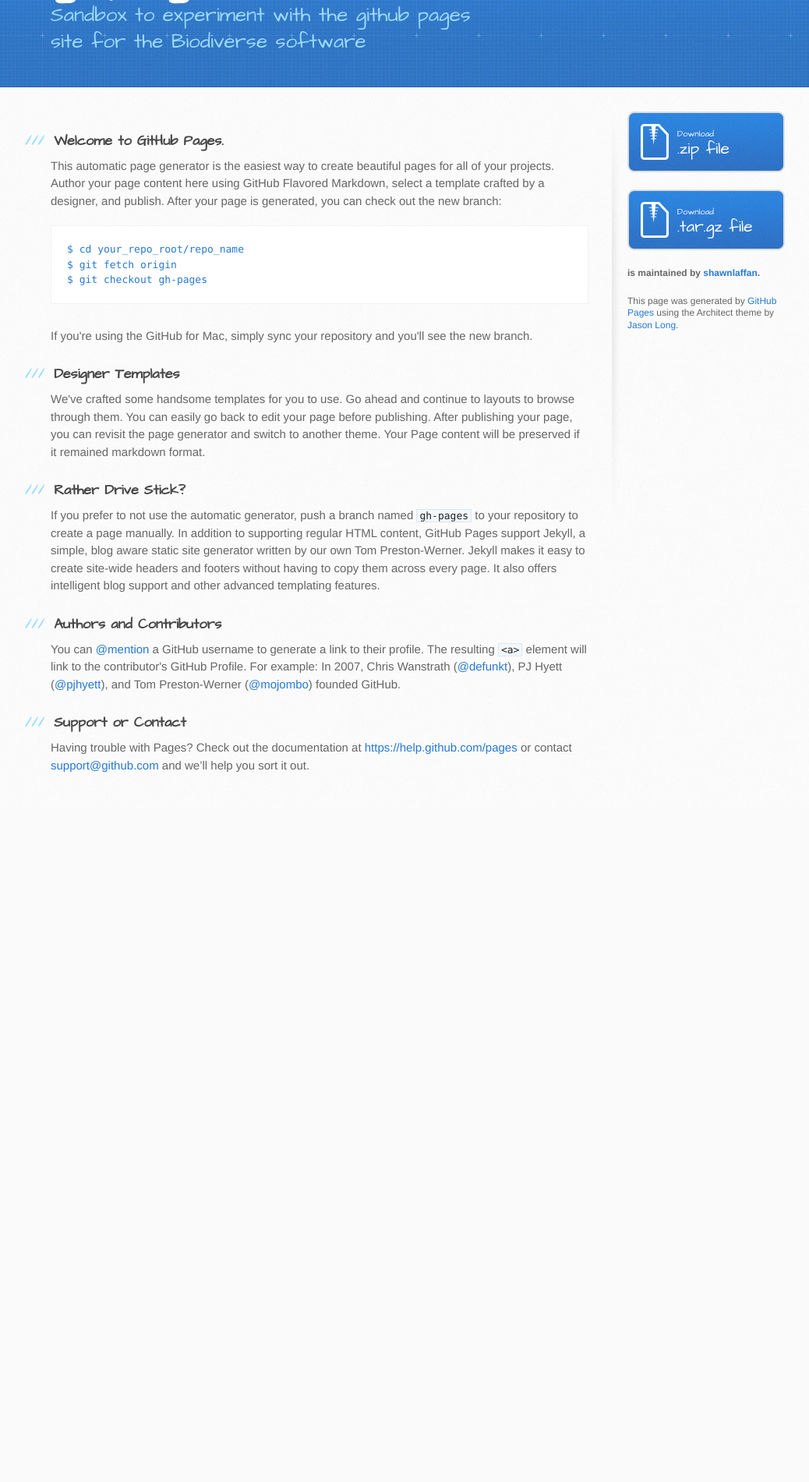
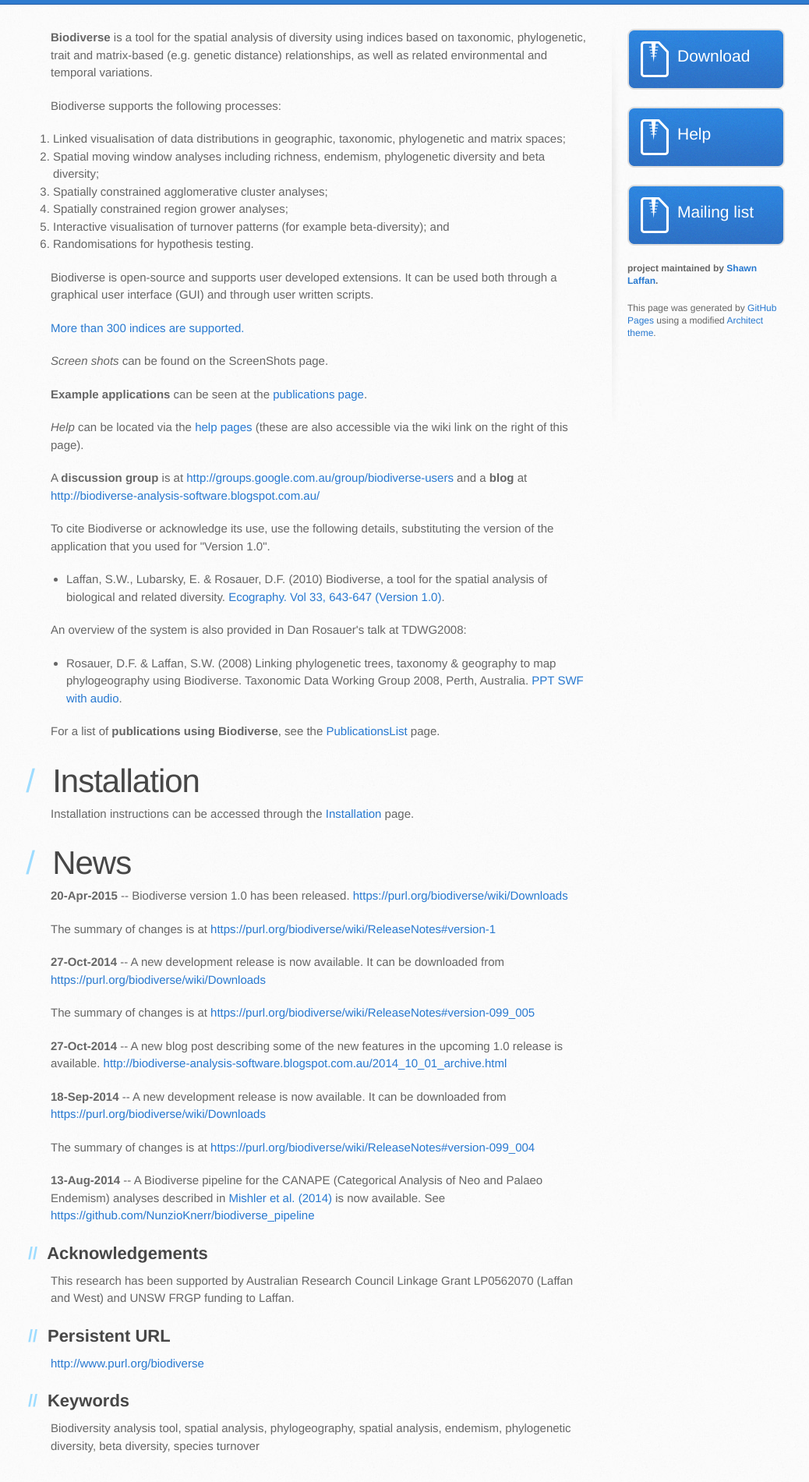
Before and after one commit to shawnlaffan/biodiverse_ghpages_sandbox, a plain HTML site: page index.html in a window 1280 px wide. Shown: the part 195-2096 px from the top of the page at 78% size, without its empty margins (105-1143 px from the left). Before the commit the page ends 1231 px from the top, so only its background shows below. Drawn offline with Linux system fonts and the light colour scheme.

Commit message:
Copy current state of the main pages site.
Signed-off-by: Shawn Laffan <shawnlaffan@gmail.com>

```diff
--- a/index.html
+++ b/index.html
@@ -4,7 +4,7 @@
     <meta charset='utf-8'>
     <meta http-equiv="X-UA-Compatible" content="chrome=1">
     <meta name="viewport" content="width=device-width, initial-scale=1, maximum-scale=1">
-    <link href='https://fonts.googleapis.com/css?family=Architects+Daughter' rel='stylesheet' type='text/css'>
+    <link href='https://fonts.googleapis.com/css?family=Roboto' rel='stylesheet' type='text/css'>
     <link rel="stylesheet" type="text/css" href="stylesheets/stylesheet.css" media="screen">
     <link rel="stylesheet" type="text/css" href="stylesheets/github-light.css" media="screen">
     <link rel="stylesheet" type="text/css" href="stylesheets/print.css" media="print">
@@ -13,71 +13,128 @@
     <script src="//html5shiv.googlecode.com/svn/trunk/html5.js"></script>
     <![endif]-->
 
-    <title>Biodiverse ghpages sandbox by shawnlaffan</title>
+    <title>Biodiverse by shawnlaffan</title>
   </head>
 
   <body>
     <header>
       <div class="inner">
-        <h1>Biodiverse ghpages sandbox</h1>
-        <h2>Sandbox to experiment with the github pages site for the Biodiverse software</h2>
-        <a href="https://github.com/shawnlaffan/biodiverse_ghpages_sandbox" class="button"><small>View project on</small> GitHub</a>
+        <h1><img src="images/Aus_endemism_2cell_2deg_200dpi.png" style="float:left;width:75px;height:75px">&nbsp;&nbsp;Biodiverse</h1>
+        <h2>A tool for the spatial analysis of diversity</h2>
+        <a href="https://github.com/shawnlaffan/biodiverse" class="button" target="_blank"><small>View project on</small> GitHub</a>
       </div>
     </header>
 
     <div id="content-wrapper">
       <div class="inner clearfix">
         <section id="main-content">
-          <h3>
-<a id="welcome-to-github-pages" class="anchor" href="#welcome-to-github-pages" aria-hidden="true"><span class="octicon octicon-link"></span></a>Welcome to GitHub Pages.</h3>
+<p><strong>Biodiverse</strong> is a tool for the spatial analysis of diversity using indices based on taxonomic, phylogenetic, trait and matrix-based (e.g. genetic distance) relationships, as well as related environmental and temporal variations. </p>
 
-<p>This automatic page generator is the easiest way to create beautiful pages for all of your projects. Author your page content here using GitHub Flavored Markdown, select a template crafted by a designer, and publish. After your page is generated, you can check out the new branch:</p>
+<p>Biodiverse supports the following processes: </p>
 
-<pre><code>$ cd your_repo_root/repo_name
-$ git fetch origin
-$ git checkout gh-pages
-</code></pre>
+<ol>
+<li>Linked visualisation of data distributions in geographic, taxonomic, phylogenetic and matrix spaces;</li>
+<li>Spatial moving window analyses including richness, endemism, phylogenetic diversity and beta diversity;</li>
+<li>Spatially constrained agglomerative cluster analyses; </li>
+<li>Spatially constrained region grower analyses; </li>
+<li>Interactive visualisation of turnover patterns (for example beta-diversity); and </li>
+<li>Randomisations for hypothesis testing. </li>
+</ol>
 
-<p>If you're using the GitHub for Mac, simply sync your repository and you'll see the new branch.</p>
+<p>Biodiverse is open-source and supports user developed extensions. It can be used both through a graphical user interface (GUI) and through user written scripts.</p>
 
-<h3>
-<a id="designer-templates" class="anchor" href="#designer-templates" aria-hidden="true"><span class="octicon octicon-link"></span></a>Designer Templates</h3>
+<p><a href="https://purl.org/biodiverse/wiki/Indices" target="_blank">More than 300 indices are supported.</a></p>
 
-<p>We've crafted some handsome templates for you to use. Go ahead and continue to layouts to browse through them. You can easily go back to edit your page before publishing. After publishing your page, you can revisit the page generator and switch to another theme. Your Page content will be preserved if it remained markdown format.</p>
+<p><em>Screen shots</em> can be found on the ScreenShots page.</p>
 
-<h3>
-<a id="rather-drive-stick" class="anchor" href="#rather-drive-stick" aria-hidden="true"><span class="octicon octicon-link"></span></a>Rather Drive Stick?</h3>
+<p><strong>Example applications</strong> can be seen at the <a href="https://purl.org/biodiverse/wiki/PublicationsList">publications page</a>.</p>
 
-<p>If you prefer to not use the automatic generator, push a branch named <code>gh-pages</code> to your repository to create a page manually. In addition to supporting regular HTML content, GitHub Pages support Jekyll, a simple, blog aware static site generator written by our own Tom Preston-Werner. Jekyll makes it easy to create site-wide headers and footers without having to copy them across every page. It also offers intelligent blog support and other advanced templating features.</p>
+<p><em>Help</em> can be located via the <a href="https://purl.org/biodiverse/wiki/Home">help pages</a> (these are also accessible via the wiki link on the right of this page).</p>
 
-<h3>
-<a id="authors-and-contributors" class="anchor" href="#authors-and-contributors" aria-hidden="true"><span class="octicon octicon-link"></span></a>Authors and Contributors</h3>
+<p>A <strong>discussion group</strong> is at <a href="http://groups.google.com.au/group/biodiverse-users">http://groups.google.com.au/group/biodiverse-users</a> and a <strong>blog</strong> at <a href="http://biodiverse-analysis-software.blogspot.com.au/">http://biodiverse-analysis-software.blogspot.com.au/</a></p>
 
-<p>You can <a href="https://github.com/blog/821" class="user-mention">@mention</a> a GitHub username to generate a link to their profile. The resulting <code>&lt;a&gt;</code> element will link to the contributor's GitHub Profile. For example: In 2007, Chris Wanstrath (<a href="https://github.com/defunkt" class="user-mention">@defunkt</a>), PJ Hyett (<a href="https://github.com/pjhyett" class="user-mention">@pjhyett</a>), and Tom Preston-Werner (<a href="https://github.com/mojombo" class="user-mention">@mojombo</a>) founded GitHub.</p>
+<p>To cite Biodiverse or acknowledge its use, use the following details, substituting the version of the application that you used for "Version 1.0".</p>
 
-<h3>
-<a id="support-or-contact" class="anchor" href="#support-or-contact" aria-hidden="true"><span class="octicon octicon-link"></span></a>Support or Contact</h3>
+<ul>
+<li>Laffan, S.W., Lubarsky, E. &amp; Rosauer, D.F. (2010) Biodiverse, a tool for the spatial analysis of biological and related diversity. <a href="http://dx.doi.org/10.1111/j.1600-0587.2010.06237.x">Ecography. Vol 33, 643-647 (Version 1.0)</a>.</li>
+</ul>
 
-<p>Having trouble with Pages? Check out the documentation at <a href="https://help.github.com/pages">https://help.github.com/pages</a> or contact <a href="mailto:support@github.com">support@github.com</a> and we’ll help you sort it out.</p>
+<p>An overview of the system is also provided in Dan Rosauer's talk at TDWG2008:</p>
+
+<ul>
+<li>Rosauer, D.F. &amp; Laffan, S.W. (2008) Linking phylogenetic trees, taxonomy &amp; geography to map phylogeography using Biodiverse. Taxonomic Data Working Group 2008, Perth, Australia. <a href="http://www.tdwg.org/fileadmin/2008conference/slides/Rosauer_09_05_phyloTrees.ppt">PPT</a> <a href="http://www.tdwg.org/fileadmin/2008conference/slides/Rosauer_09_05_phyloTrees.swf">SWF with audio</a>. </li>
+</ul>
+
+<p>For a list of <strong>publications using Biodiverse</strong>, see the <a href="https://purl.org/biodiverse/wiki/PublicationsList">PublicationsList</a> page.  </p>
+
+<h1>
+<a id="installation" class="anchor" href="#installation" aria-hidden="true"><span class="octicon octicon-link"></span></a>Installation</h1>
+
+<p>Installation instructions can be accessed through the <a href="https://purl.org/biodiverse/wiki/Installation">Installation</a> page.</p>
+
+<h1>
+<a id="news" class="anchor" href="#news" aria-hidden="true"><span class="octicon octicon-link"></span></a>News</h1>
+
+<p><strong>20-Apr-2015</strong> -- Biodiverse version 1.0 has been released.  <a href="https://purl.org/biodiverse/wiki/Downloads">https://purl.org/biodiverse/wiki/Downloads</a></p>
+
+<p>The summary of changes is at <a href="https://purl.org/biodiverse/wiki/ReleaseNotes#version-1">https://purl.org/biodiverse/wiki/ReleaseNotes#version-1</a></p>
+
+<p><strong>27-Oct-2014</strong> -- A new development release is now available.  It can be downloaded from <a href="https://purl.org/biodiverse/wiki/Downloads">https://purl.org/biodiverse/wiki/Downloads</a> </p>
+
+<p>The summary of changes is at <a href="https://purl.org/biodiverse/wiki/ReleaseNotes#version-099_005">https://purl.org/biodiverse/wiki/ReleaseNotes#version-099_005</a></p>
+
+<p><strong>27-Oct-2014</strong> -- A new blog post describing some of the new features in the upcoming 1.0 release is available.  <a href="http://biodiverse-analysis-software.blogspot.com.au/2014_10_01_archive.html">http://biodiverse-analysis-software.blogspot.com.au/2014_10_01_archive.html</a></p>
+
+<p><strong>18-Sep-2014</strong> -- A new development release is now available.  It can be downloaded from <a href="https://purl.org/biodiverse/wiki/Downloads">https://purl.org/biodiverse/wiki/Downloads</a> </p>
+
+<p>The summary of changes is at <a href="https://purl.org/biodiverse/wiki/ReleaseNotes#version-099_004">https://purl.org/biodiverse/wiki/ReleaseNotes#version-099_004</a></p>
+
+<p><strong>13-Aug-2014</strong> -- A Biodiverse pipeline for the CANAPE (Categorical Analysis of Neo and Palaeo Endemism) analyses described in <a href="http://dx.doi.org/10.1038/ncomms5473">Mishler et al. (2014)</a> is now available.  See <a href="https://github.com/NunzioKnerr/biodiverse_pipeline">https://github.com/NunzioKnerr/biodiverse_pipeline</a> </p>
+
+<h2>
+<a id="acknowledgements" class="anchor" href="#acknowledgements" aria-hidden="true"><span class="octicon octicon-link"></span></a>Acknowledgements</h2>
+
+<p>This research has been supported by Australian Research Council Linkage Grant LP0562070 (Laffan and West) and UNSW FRGP funding to Laffan.</p>
+
+<h2>
+<a id="persistent-url" class="anchor" href="#persistent-url" aria-hidden="true"><span class="octicon octicon-link"></span></a>Persistent URL</h2>
+
+<p><a href="http://www.purl.org/biodiverse">http://www.purl.org/biodiverse</a></p>
+
+<h2>
+<a id="keywords" class="anchor" href="#keywords" aria-hidden="true"><span class="octicon octicon-link"></span></a>Keywords</h2>
+
+<p>Biodiversity analysis tool, spatial analysis, phylogeography, spatial analysis, endemism, phylogenetic diversity, beta diversity, species turnover</p>
         </section>
 
         <aside id="sidebar">
-          <a href="https://github.com/shawnlaffan/biodiverse_ghpages_sandbox/zipball/master" class="button">
-            <small>Download</small>
-            .zip file
+          <a href="http://purl.org/biodiverse/wiki/Downloads" class="button" target="_blank">
+            Download
           </a>
-          <a href="https://github.com/shawnlaffan/biodiverse_ghpages_sandbox/tarball/master" class="button">
-            <small>Download</small>
-            .tar.gz file
+          <a href="http://purl.org/biodiverse/wiki/Home" class="button" target="_blank">
+            Help
+          </a>
+          <a href="https://groups.google.com/forum/#!forum/biodiverse-users" class="button" target="_blank">
+            Mailing list
           </a>
 
-          <p class="repo-owner"><a href="https://github.com/shawnlaffan/biodiverse_ghpages_sandbox"></a> is maintained by <a href="https://github.com/shawnlaffan">shawnlaffan</a>.</p>
+          <p class="repo-owner"><a href="https://github.com/shawnlaffan/biodiverse"></a> project maintained by <a href="https://github.com/shawnlaffan">Shawn Laffan</a>.</p>
 
-          <p>This page was generated by <a href="https://pages.github.com">GitHub Pages</a> using the Architect theme by <a href="https://twitter.com/jasonlong">Jason Long</a>.</p>
+          <p>This page was generated by <a href="https://pages.github.com">GitHub Pages</a> using a modified <a href="https://twitter.com/jasonlong">Architect theme</a>.</p>
         </aside>
       </div>
     </div>
 
+            <script type="text/javascript">
+            var gaJsHost = (("https:" == document.location.protocol) ? "https://ssl." : "http://www.");
+            document.write(unescape("%3Cscript src='" + gaJsHost + "google-analytics.com/ga.js' type='text/javascript'%3E%3C/script%3E"));
+          </script>
+          <script type="text/javascript">
+            try {
+              var pageTracker = _gat._getTracker("UA-10802105-1");
+            pageTracker._trackPageview();
+            } catch(err) {}
+          </script>
 
   </body>
 </html>
--- a/stylesheets/stylesheet.css
+++ b/stylesheets/stylesheet.css
@@ -451,7 +451,7 @@
   padding-top: 40px;
   padding-bottom: 40px;
   font-family: 'Architects Daughter', 'Helvetica Neue', Helvetica, Arial, serif;
-  background: #2e7bcf url(../images/header-bg.jpg) 0 0 repeat-x;
+  background: #2e7bcf 0 0 repeat-x;
   border-bottom: solid 1px #275da1;
 }
 
@@ -473,7 +473,18 @@
   font-size: 26px;
   font-weight: normal;
   line-height: 1.3;
-  color: #9ddcff;
+  color: #fff;
+  letter-spacing: 0;
+}
+
+header h3 {
+  width: 540px;
+  margin-top: 0;
+  margin-bottom: 0;
+  font-size: 18px;
+  font-weight: normal;
+  line-height: 1.1;
+  color: #fff;
   letter-spacing: 0;
 }
 
```
Also changed, not shown: params.json (+1 -1 lines), images/Aus_endemism_2cell_2deg_200dpi.png (added).
